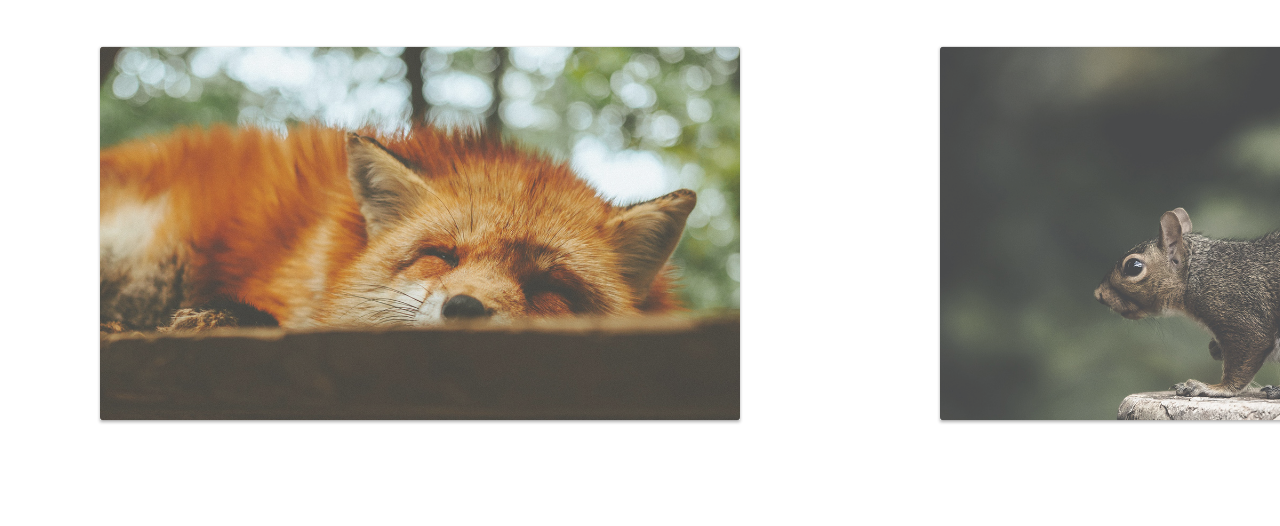
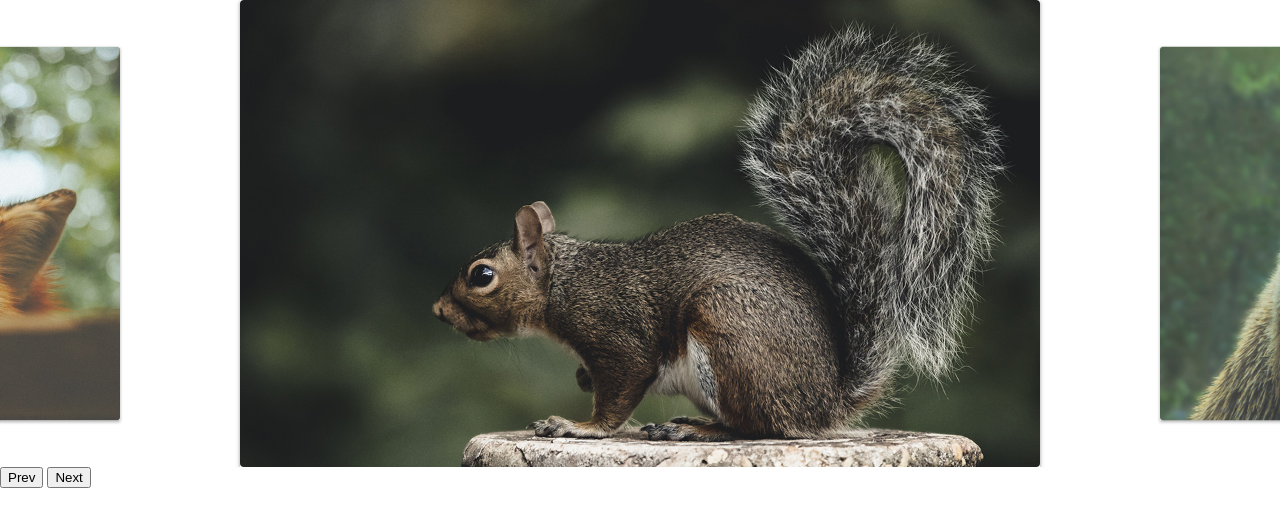
Before and after one commit to Roger-Franco/slide, a plain HTML site: page index.html in a window 1280 px wide. Drawn offline with Linux system fonts and the light colour scheme.

Commit message:
Navegação prev e next finalizada

```diff
--- a/index.html
+++ b/index.html
@@ -20,6 +20,11 @@
     </ul>
   </div>
 
+  <div class="arrow-nav">
+    <button class="prev">Prev</button>
+    <button class="next">Next</button>
+  </div>
+
   <script type="module" src="js/script.js"></script>
 </body>
 
--- a/js/script.js
+++ b/js/script.js
@@ -1,7 +1,8 @@
-import Slide from './slide.js';
+import {SlideNav} from './slide.js';
 
-const slide = new Slide('.slide', '.slide-wrapper');
+const slide = new SlideNav('.slide', '.slide-wrapper');
 slide.init()
-// console.log(slide);
-slide.changeSlide(1)
-slide.activeNextSlide()
+console.log(slide);
+// slide.changeSlide(1)
+// slide.activeNextSlide()
+slide.addArrow('.prev', '.next')
--- a/js/slide.js
+++ b/js/slide.js
@@ -1,6 +1,6 @@
-import debounce from './debounce';
+import debounce from './debounce.js';
 
-export default class Slide {
+export class Slide {
   constructor(slide, wrapper) {
     this.slide = document.querySelector(slide);
     this.wrapper = document.querySelector(wrapper);
@@ -122,6 +122,9 @@ export default class Slide {
     this.onMove = this.onMove.bind(this)
     this.onEnd = this.onEnd.bind(this)
 
+    this.activePrevSlide = this.activePrevSlide.bind(this)
+    this.activeNextSlide = this.activeNextSlide.bind(this)
+
     this.onResize = debounce(this.onResize.bind(this), 200)
   }
 
@@ -142,6 +145,20 @@ export default class Slide {
     this.addSlideEvents();
     this.slidesConfig()
     this.addResizeEvent()
+    this.changeSlide(1)
     return this;
   }
 }
+
+export class SlideNav extends Slide {
+  addArrow(prev, next) {
+    this.prevElement = document.querySelector(prev);
+    this.nextElement = document.querySelector(next);
+    this.addArrowEvent();
+  }
+
+  addArrowEvent() {
+    this.prevElement.addEventListener('click', this.activePrevSlide)
+    this.nextElement.addEventListener('click', this.activeNextSlide)
+  }
+}
```
Also changed, not shown: info.md (+1 -1 lines).
